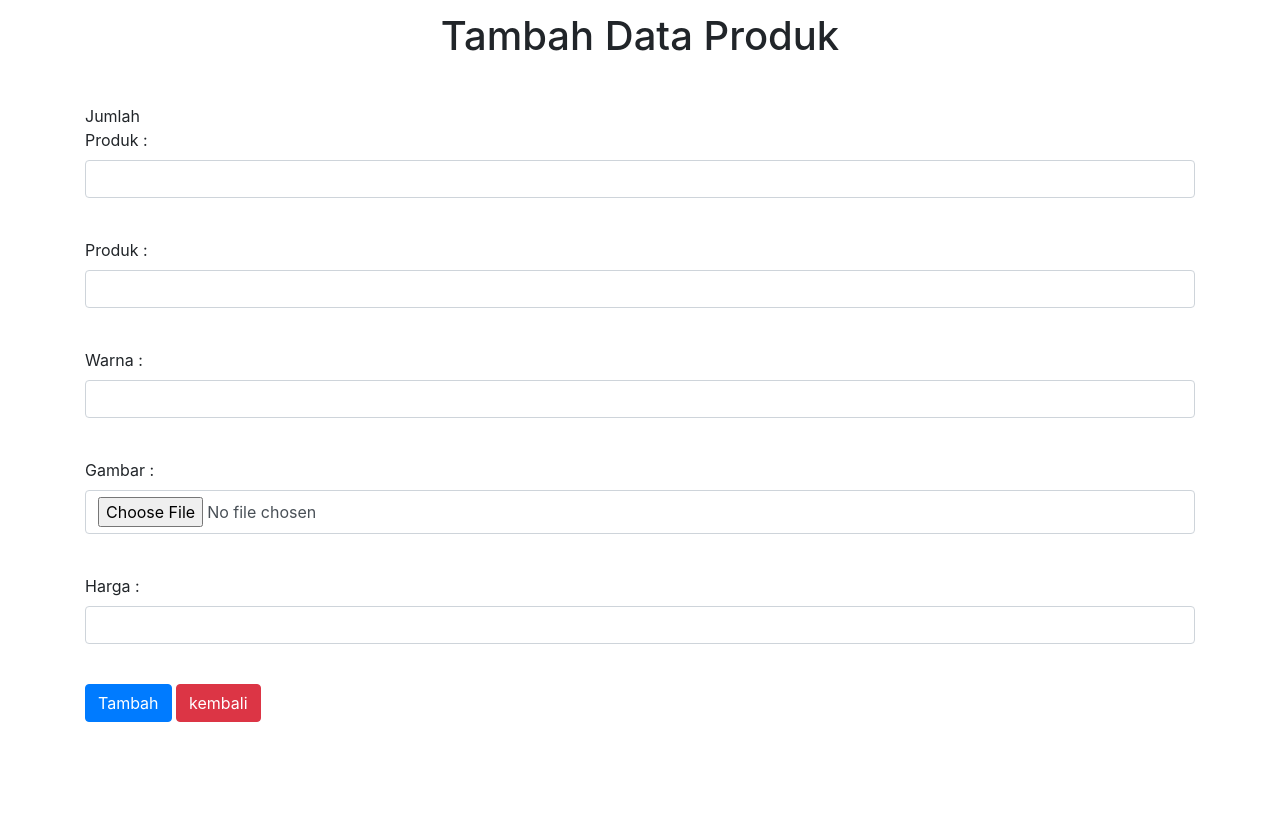
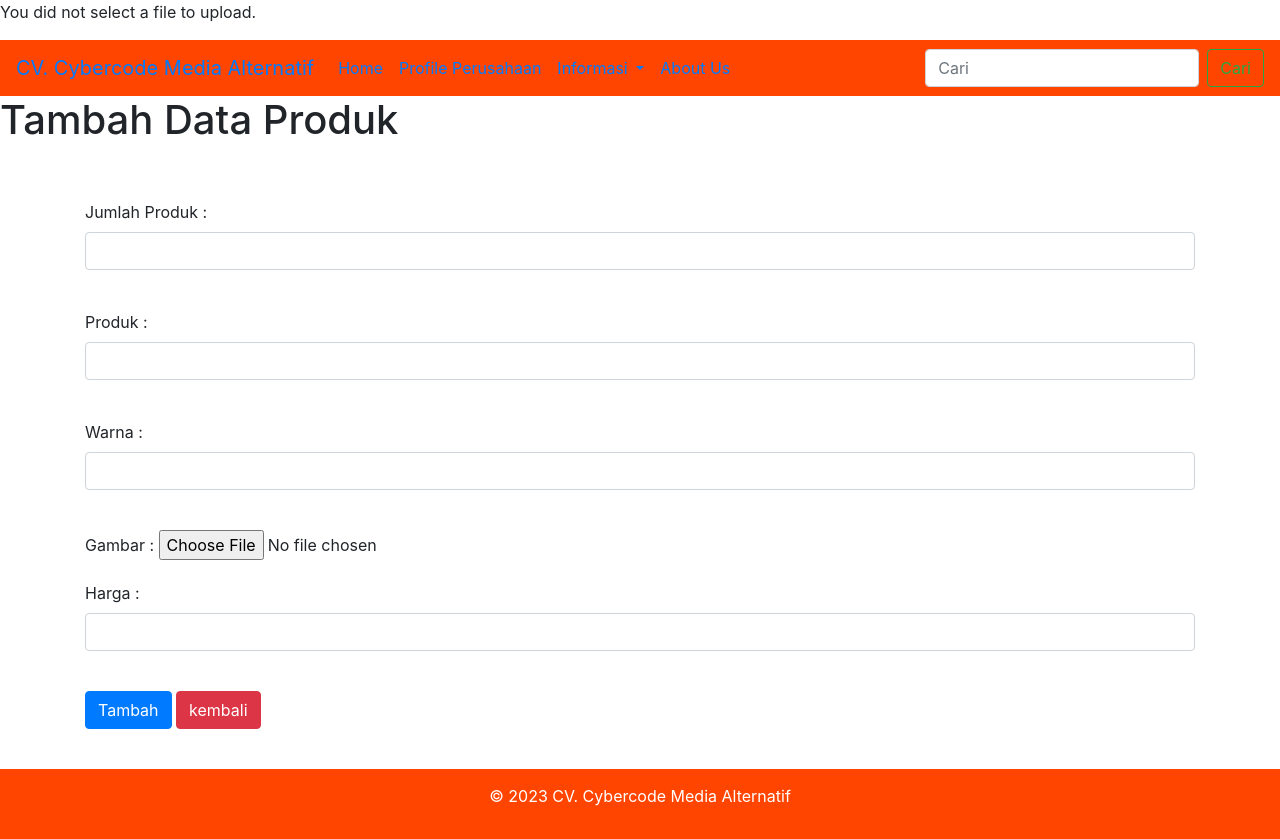
Before and after one commit to HelmyFauzan/projectKP, a CodeIgniter app: page /database/index.php/table2/tambah in a window 1280 px wide. Before the commit the page ends 722 px from the top, so only its background shows below. Run offline with CodeIgniter, Linux system fonts and the light colour scheme; data that the repository does not hold is empty.

Commit message:
mengedit tampilan'

```diff
--- a/application/controllers/table2.php
+++ b/application/controllers/table2.php
@@ -22,6 +22,18 @@
         $this->load->model("table2model");
         $data['table2'] = $this->table2model->gettable2();
         $this->load->view('tambahtable2', $data);
+        $config['upload_path'] = './asset/image';
+        $config['allowed_types'] = 'gif|jpg|png';
+        // $config['max_size'] = 100;
+        // $config['max_width'] = 1024;
+        // $config['max_height'] = 768;
+        $this->load->library('upload', $config);
+        if (!$this->upload->do_upload('gambar')) {
+        echo $this->upload->display_errors();
+        } else {
+        $upload_data = $this->upload->data();
+        $user['url'] = base_url("asset/image/").$upload_data['file_name'];
+        }
     }
 
     public function prosestambah()
--- a/application/views/table1.php
+++ b/application/views/table1.php
@@ -110,8 +110,9 @@
         </table>
     </div>
 
-
-
+    <footer>
+        <p>&copy; 2023 CV. Cybercode Media Alternatif</p>
+    </footer>
 
 
     <script src="https://code.jquery.com/jquery-3.3.1.slim.min.js" integrity="sha384-q8i/X+965DzO0rT7abK41JStQIAqVgRVzpbzo5smXKp4YfRvH+8abtTE1Pi6jizo" crossorigin="anonymous">
--- a/application/views/tambahtable2.php
+++ b/application/views/tambahtable2.php
@@ -2,27 +2,74 @@
 <html lang="en">
 
 <head>
-    <meta charset="UTF-8">
+<meta charset="UTF-8">
     <meta http-equiv="X-UA-Compatible" content="IE=edge">
     <meta name="viewport" content="width=device-width, initial-scale=1.0">
+    <title>Produk</title>
+
+    <link rel="stylesheet" href="<?php echo base_url('asset/css/home.css') ?>">
+    <link rel="stylesheet" href="<?php echo base_url('asset/css/bootstrap.min.css') ?>">
+    <link rel="shortcut icon" href="<?php echo base_url('asset/image/logo.png') ?>">
+    <script src="<?php echo base_url('asset/css/home.js') ?>"></script>
 
 
-    <link rel="stylesheet" href="<?php echo base_url('asset/css/bootstrap.min.css') ?>">
-    <title>Tambah Data Produk</title>
+    <style>
+        footer {
+            background-color: #FF4500;
+            color: #fff;
+            padding: 15px;
+            text-align: center;
+        }
 
-    <style>
-        label {
-            display: inline-block;
-            width: 100px;
-        }
-		    .center {
-            display: flex;
-            justify-content: center;
-            align-items: center;
-            height: 10vh;
+        img {
+            float: right;
         }
     </style>
 </head>
+
+<body>
+<nav class="navbar navbar-expand-lg nav class="navbar navbar-light" style="background-color: #FF4500;">
+
+ <a class="navbar-brand" href="#">CV. Cybercode Media Alternatif</a>
+
+ <button class="navbar-toggler" type="button" data-toggle="collapse" data-target="#navbarSupportedContent" aria-controls="navbarSupportedContent" aria-expanded="false" aria-label="Toggle navigation">
+   <span class="navbar-toggler-icon"></span>
+ </button>
+
+ <div class="collapse navbar-collapse" id="navbarSupportedContent">
+
+   <ul class="navbar-nav mr-auto">
+     <li class="nav-item active">
+       <a class="nav-link" href="<?php echo site_url('home') ?>">Home<span class="sr-only">(current)</span></a>
+     </li>
+     <li class="nav-item">
+       <a class="nav-link" href="<?php echo site_url('profile') ?>">Profile Perusahaan</a>
+     </li>
+     <li class="nav-item dropdown">
+       <a class="nav-link dropdown-toggle" href="#" id="navbarDropdown" role="button" data-toggle="dropdown" aria-haspopup="true" aria-expanded="false">
+         Informasi
+       </a>
+       <div class="dropdown-menu" aria-labelledby="navbarDropdown">
+         <a class="dropdown-item" href="<?php echo site_url('table2') ?>">Daftar Produk</a>
+         <a class="dropdown-item" href="<?php echo site_url('table1') ?>">Daftar Pegawai</a>
+         <a class="dropdown-item" href="<?php echo site_url('aboutus') ?>">About Us</a>
+         <div class="dropdown-divider"></div>
+         <a class="dropdown-item" href="<?php echo site_url('home/logout') ?>">Log Out</a>
+       </div>
+     </li>
+     <li class="nav-item">
+     <a class="nav-link active" href="<?php echo site_url('aboutus') ?>" tabindex="-1" aria-disabled="true">About Us</a>
+     </li>
+   </ul>
+
+   <form class="form-inline my-2 my-lg-0">
+     <input class="form-control mr-sm-2" type="search" placeholder="Cari" aria-label="Cari">
+     <button class="btn btn-outline-success my-2 my-sm-0" type="submit">Cari</button>
+   </form>
+</div>
+</nav>
+
+
 
 <body>
     <div class="center">
@@ -50,10 +97,9 @@
                 <input type="text" name="warna" class="form-control"><br>
             </div>
 
-            <div class="form-group">
+            <div class="form-group" method="POST" enctype="multipart/form-data">
                 <label>Gambar : </label>
-                <input type="file" name="url" class="form-control"><br>
-
+                <input type="file" name="url" id="url" accept="image/png, image/jpeg, image/jpg, image/gif">
             </div>
 
             <div class="form-group">
@@ -66,6 +112,10 @@
         </form>
         <br>
     </div>
+    <footer>
+        <p>&copy; 2023 CV. Cybercode Media Alternatif</p>
+    </footer>
+
 </body>
 
 </html>
```
Also changed, not shown: application/views/home.php (+8 -8 lines), application/views/table2.php (+7 -3 lines), application/views/tambahtable1.php (+68 -0 lines), application/views/updatetable1.php (+68 -0 lines), application/views/updatetable2.php (+68 -0 lines).
